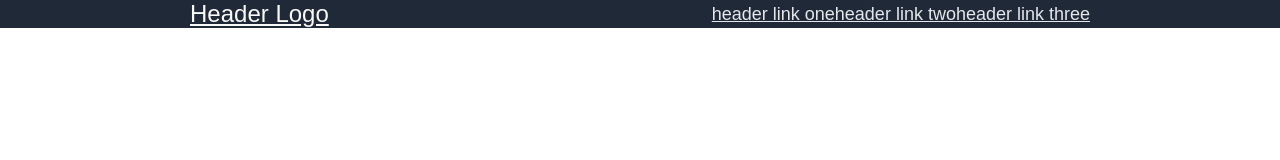
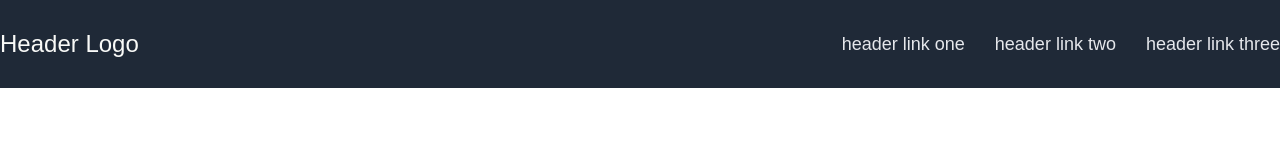
Before and after one commit to lukew95/Odin-LandingPage, a plain HTML site: page index.html in a window 1280 px wide. Drawn offline with Linux system fonts and the light colour scheme.

Commit message:
Styled menu

```diff
--- a/style.css
+++ b/style.css
@@ -15,7 +15,8 @@
 }
 
 .menu{
-    width: 900px;
+    padding: 30px 0 30px 0;
+    width: 1300px;
     display: flex;
     justify-content: space-between;
     align-items: center;
@@ -23,15 +24,25 @@
 
 .menu-items{
     display: flex;
-    justify-content: center;
+}
+
+.menu-item{
+    margin-left: 30px;
 }
 
 .menu-logo a{
     font-size: 24px;
     color: #F9FAF8;
+    text-decoration: none;
 }
 
 .menu-item a{
     font-size: 18px;
     color: #E5E7EB;
+    text-decoration: none;
 }
+
+.menu-logo a:hover,
+.menu-item a:hover{
+    text-decoration: underline;
+}
```
